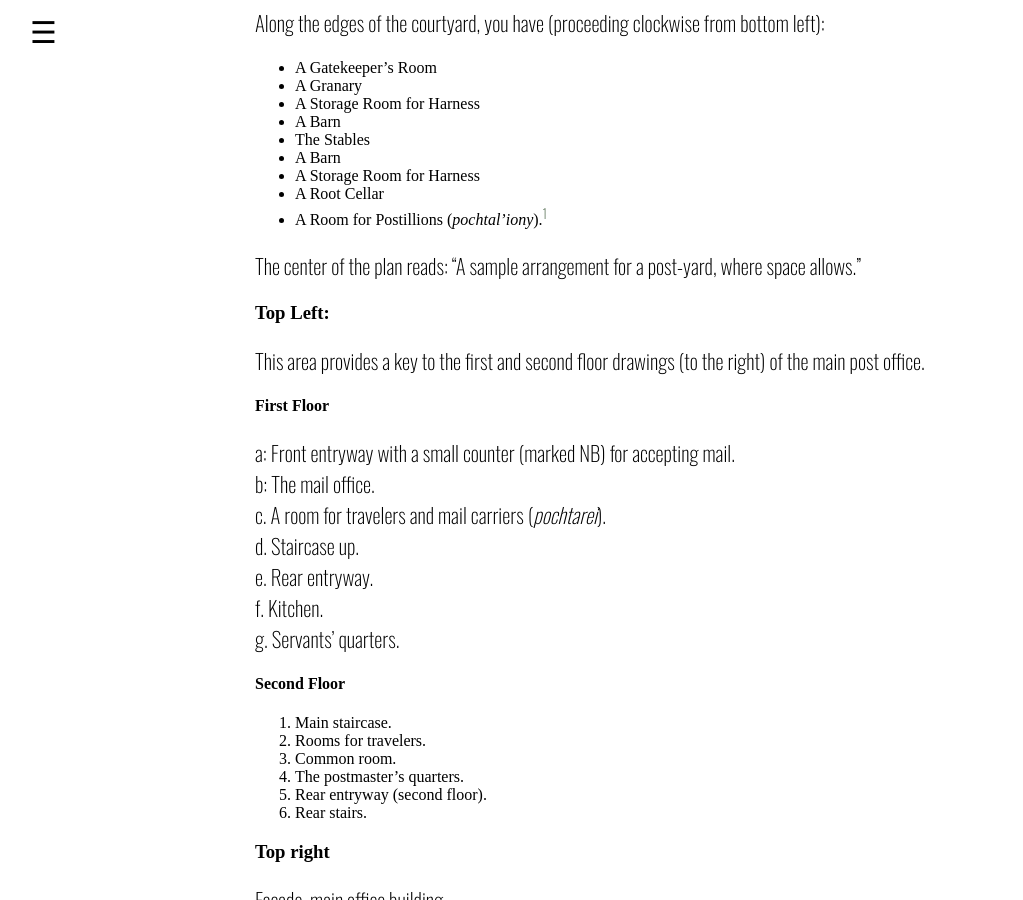
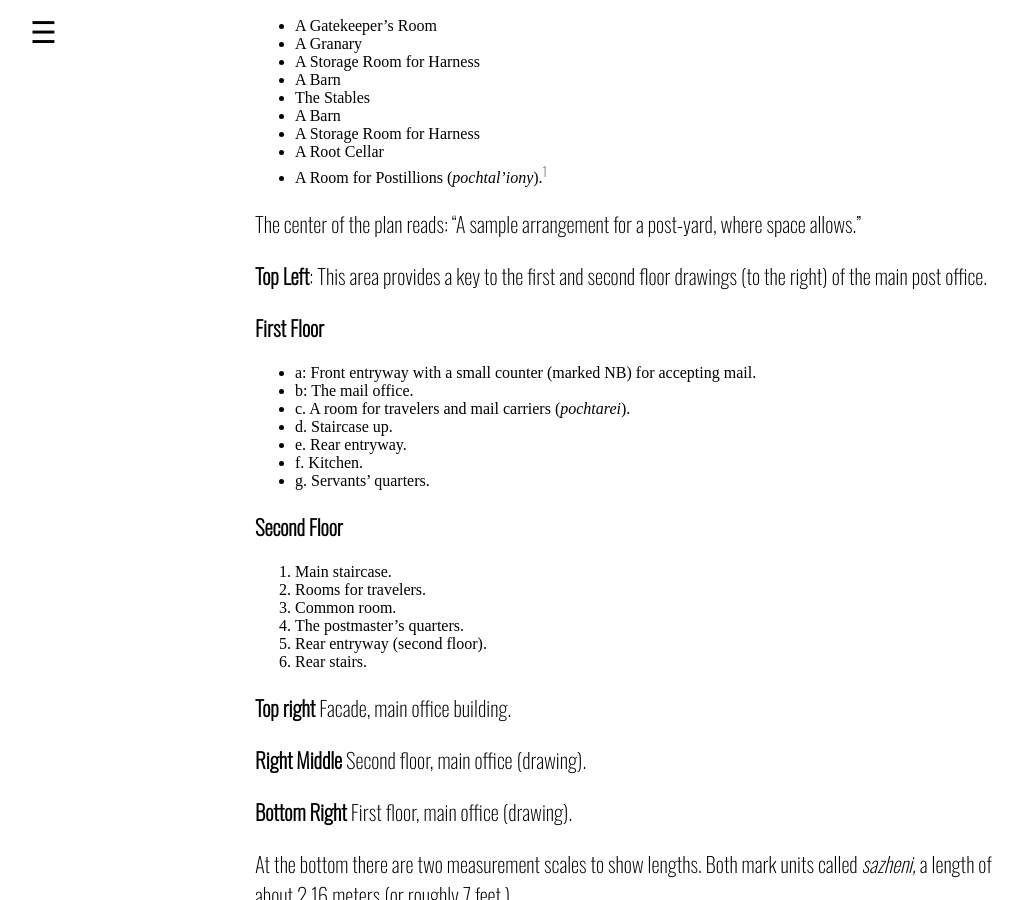
Before and after one commit to jwr12/imperial_russian_post_office_1782, a Jekyll site: the page built from 002_source.md, in a window 1280 px wide and 900 px high, scrolled down 1274 px. Shown: the whole window, without its empty margins (1-1024 px from the left). Built offline with Jekyll 4.4.1, drawn with Linux system fonts in a browser that asks for light colours.

```diff
--- a/002_source.md
+++ b/002_source.md
@@ -17,7 +17,7 @@ Model District Post Office
 
 ## Key
 
-### Bottom Left:
+**Bottom Left:**
 In this view from above, the Post-Yard is shown as a square courtyard, its main building (bottom center, grey cube) facing out to the road, flanked by gates.
 
 Along the edges of the courtyard, you have (proceeding clockwise from bottom left):
@@ -33,20 +33,20 @@ Along the edges of the courtyard, you have (proceeding clockwise from bottom lef
 
 The center of the plan reads: "A sample arrangement for a post-yard, where space allows."
 
-### Top Left:
+**Top Left**:
 This area provides a key to the first and second floor drawings (to the right) of the main post office.
 
-#### First Floor
+**First Floor**
 
-a: Front entryway with a small counter (marked NB) for accepting mail.
-b: The mail office.
-c. A room for travelers and mail carriers (*pochtarei*).
-d. Staircase up.
-e. Rear entryway.
-f. Kitchen.
-g. Servants' quarters.
+- a: Front entryway with a small counter (marked NB) for accepting mail.
+- b: The mail office.
+- c. A room for travelers and mail carriers (*pochtarei*).
+- d. Staircase up.
+- e. Rear entryway.
+- f. Kitchen.
+- g. Servants' quarters.
 
-#### Second Floor
+**Second Floor**
 
 1. Main staircase.
 2. Rooms for travelers.
@@ -55,13 +55,13 @@ g. Servants' quarters.
 5. Rear entryway (second floor).
 6. Rear stairs.
 
-### Top right
+**Top right**
 Facade, main office building.
 
-### Right Middle
+**Right Middle**
 Second floor, main office (drawing).
 
-### Bottom Right
+**Bottom Right**
 First floor, main office (drawing).
 
 At the bottom there are two measurement scales to show lengths.  Both mark units called *sazheni,* a length of about 2.16 meters (or roughly 7 feet.)
```
